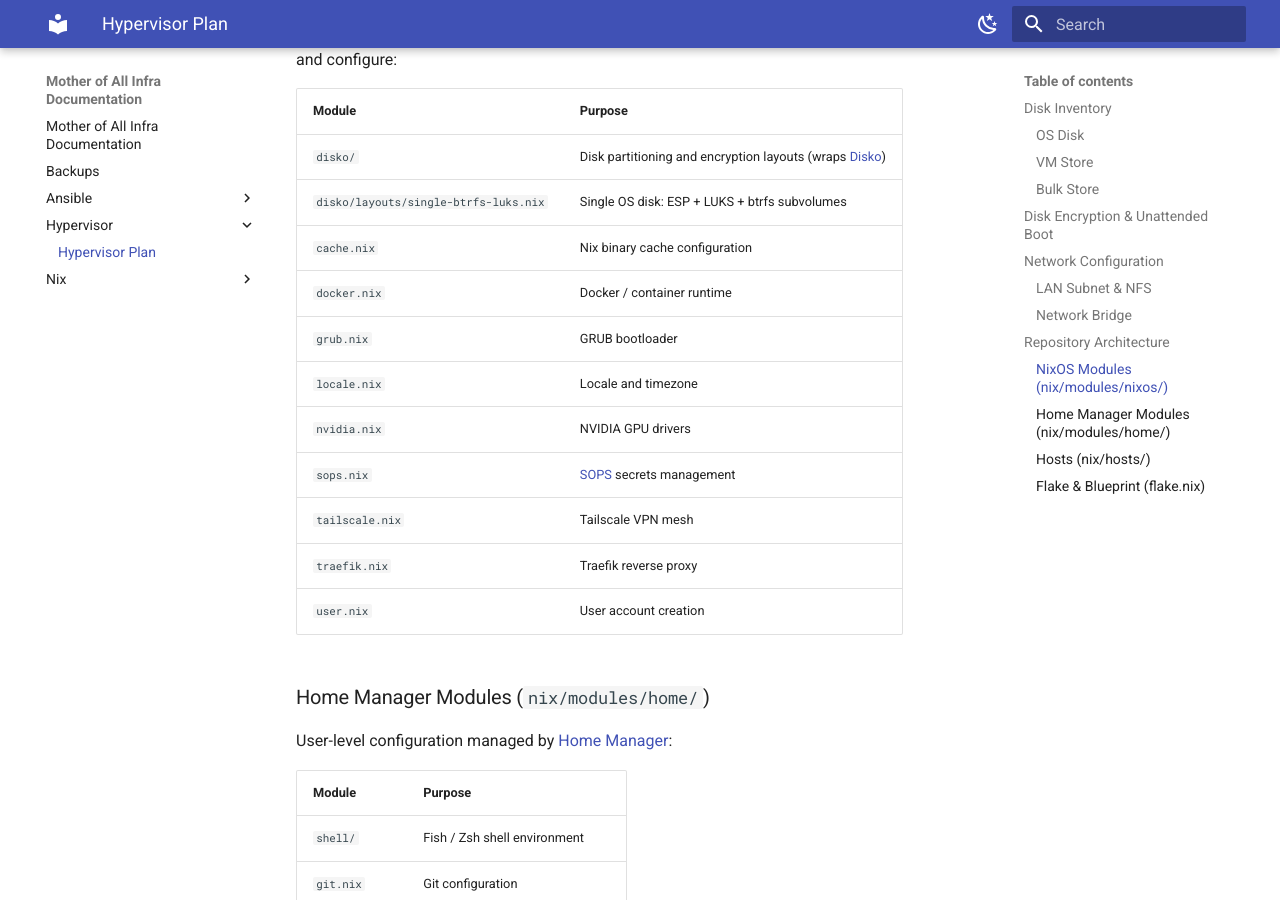
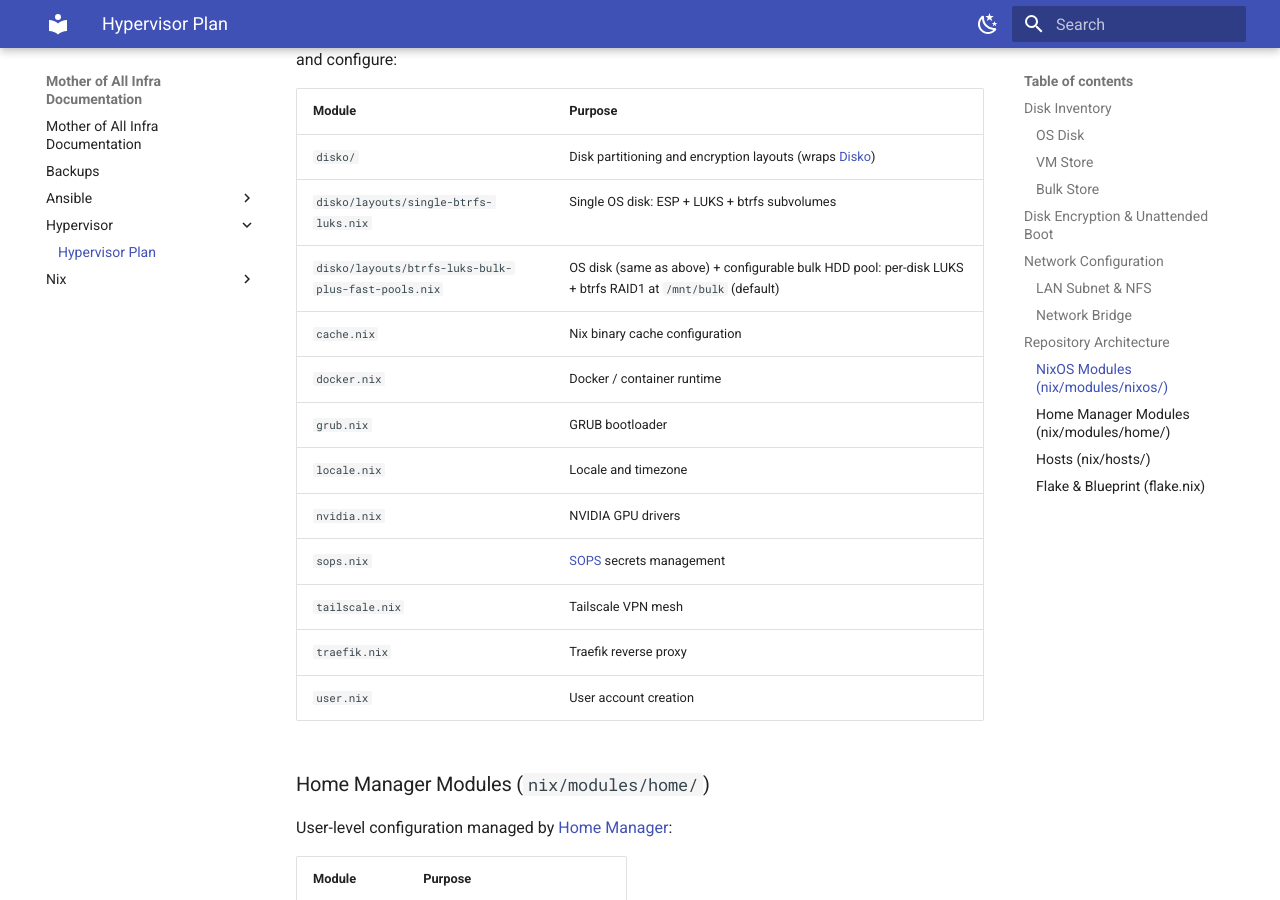
Before and after one commit to snyssen/mother-of-all-infra, an MkDocs documentation site: the page built from docs/hypervisor/plan.md, in a window 1280 px wide and 900 px high, scrolled down 2477 px. Built offline with MkDocs 1.6.1 and Material for MkDocs 9.7.7, drawn with Linux system fonts in a browser that asks for light colours.

Commit message:
feat(disko): encrypted btrfs RAID1 bulk HDD pool layout (#115)
* Initial plan

* feat(disko): add single-btrfs-luks-bulk-pool layout for hypervisor HDD RAID1 pool

Co-authored-by: snyssen <36501744+snyssen@users.noreply.github.com>

* refactor(disko): rename layout, fix initrd mount check, add mountpoint option

Co-authored-by: snyssen <36501744+snyssen@users.noreply.github.com>

* fix(nix/hosts/hypervisor): fix btrfs autoscrub and insert HDD IDs in config

---------

Co-authored-by: copilot-swe-agent[bot] <198982749+Copilot@users.noreply.github.com>
Co-authored-by: snyssen <36501744+snyssen@users.noreply.github.com>
Co-authored-by: snyssen <dev@snyssen.be>

```diff
--- a/docs/hypervisor/plan.md
+++ b/docs/hypervisor/plan.md
@@ -77,6 +77,7 @@ Reusable system-level modules. Each file/directory exposes NixOS options that ho
 |--------|---------|
 | `disko/` | Disk partitioning and encryption layouts (wraps [Disko](https://github.com/nix-community/disko)) |
 | `disko/layouts/single-btrfs-luks.nix` | Single OS disk: ESP + LUKS + btrfs subvolumes |
+| `disko/layouts/btrfs-luks-bulk-plus-fast-pools.nix` | OS disk (same as above) + configurable bulk HDD pool: per-disk LUKS + btrfs RAID1 at `/mnt/bulk` (default) |
 | `cache.nix` | Nix binary cache configuration |
 | `docker.nix` | Docker / container runtime |
 | `grub.nix` | GRUB bootloader |
```
Also changed, not shown: 2 other files.
